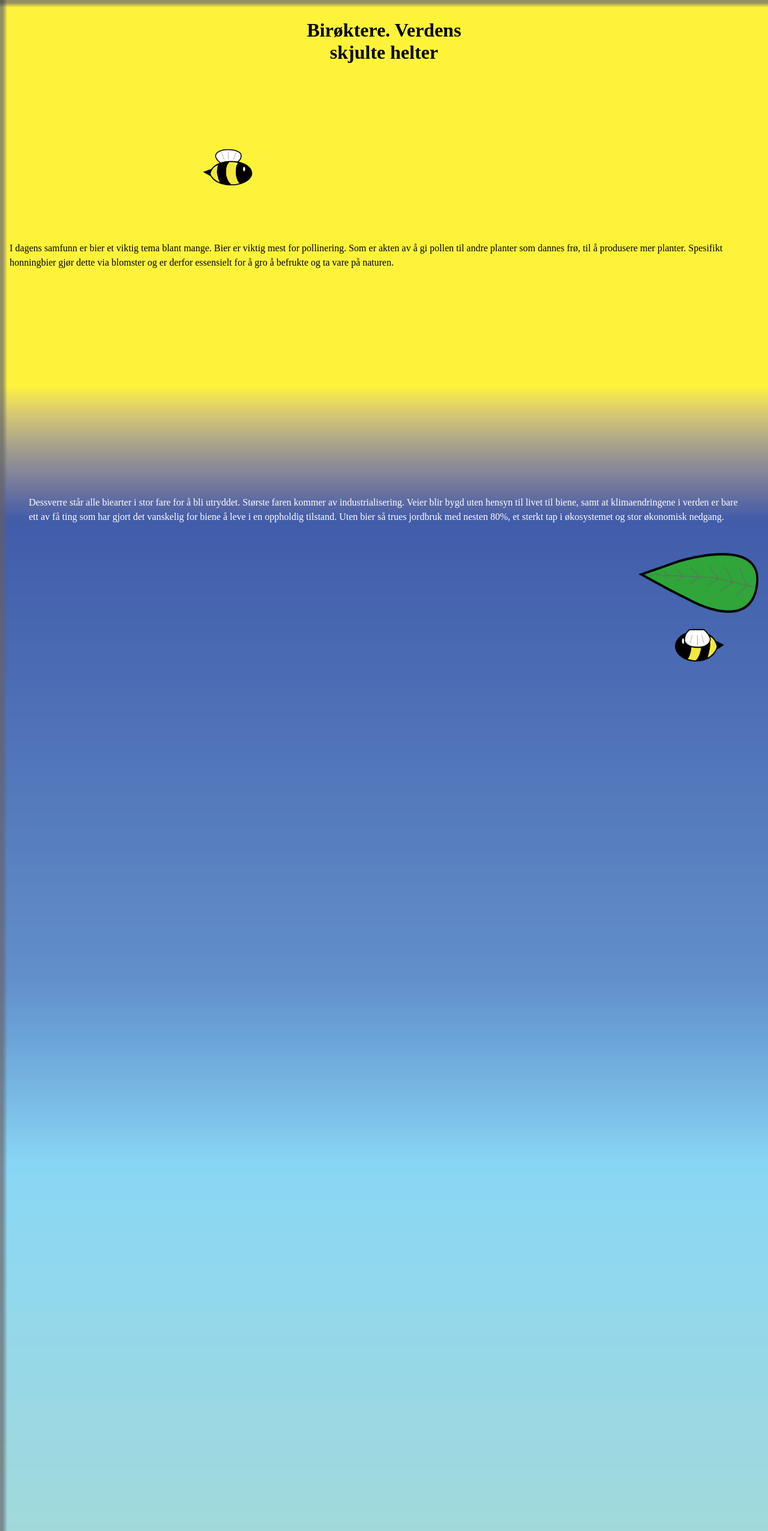
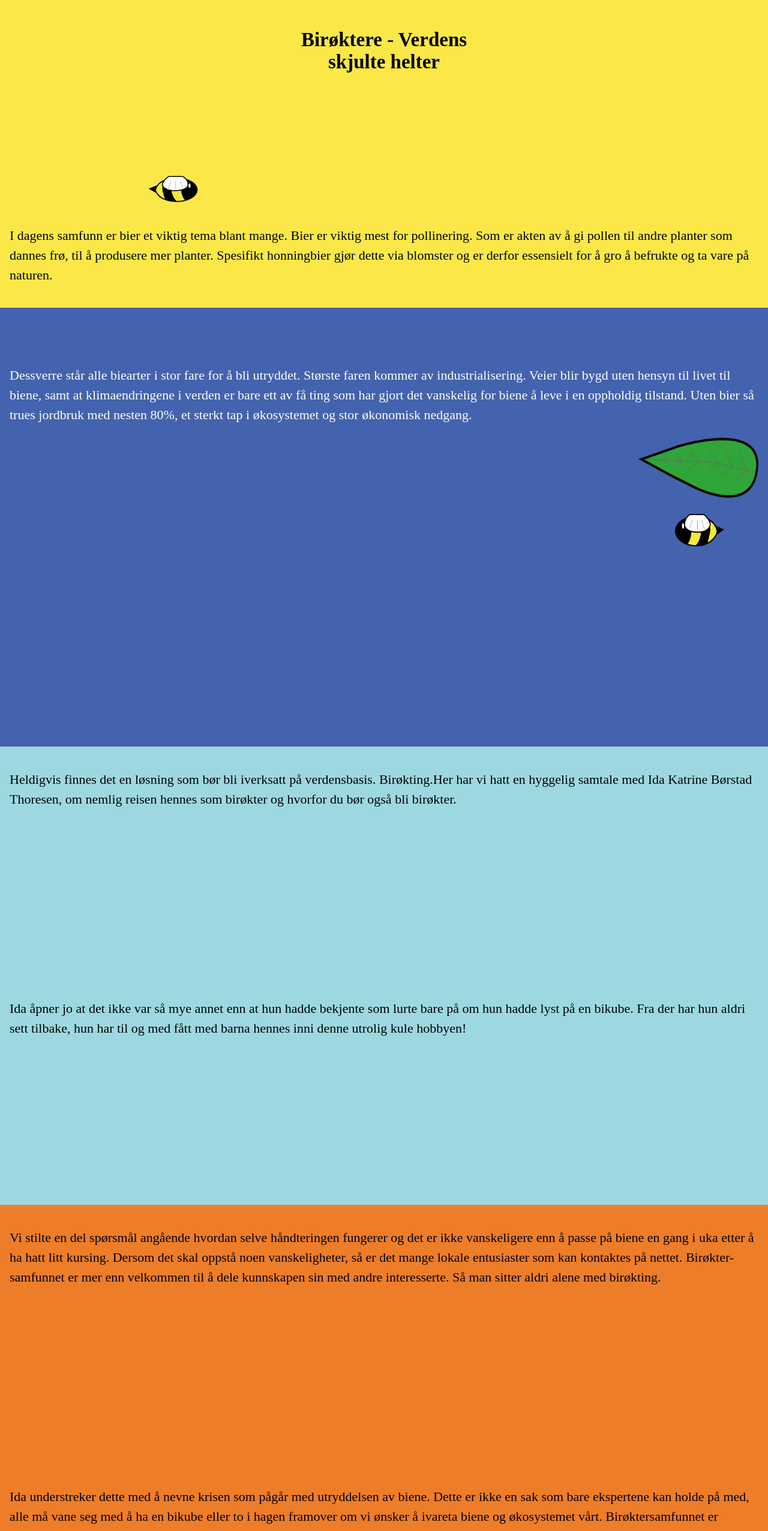
Before and after one commit to Nikola714/Kommunikasjonsdesign2026, a plain HTML site: page bier/index.html in a window 1280 px wide. Shown: the top 2553 px of the page at 60% size. Drawn offline with Linux system fonts and the light colour scheme.

Commit message:
Background for each paragraph
I added a background for each paragraph instead of a single background.

```diff
--- a/bier/css/style.css
+++ b/bier/css/style.css
@@ -1,9 +1,9 @@
 body{
     margin: 0;
     padding: 0;
-    background-image: url(../img/beeBackground.png);
     background-size: cover;
     background-repeat: no-repeat;
+    font-size: 22px;
 }
 
 h1{
@@ -12,11 +12,13 @@ h1{
     margin: 2rem auto;
 }
 
+p{
+  line-height: 1.5;
+}
+
 #første{
     padding: 1rem;
-    height: 200px;
-    margin: 2rem auto;
-    margin-bottom: 10rem;
+    background-color: #fbe848;
 }
 
 
@@ -58,14 +60,15 @@ h1{
 
 #andre{
     padding: 1rem;
-    height: 2500px;
+    height: 700px;
     display: flex;
     flex-direction: column;
+    background-color: #4463ae;
 }
 
 #andre p{
+  margin-top: 5rem;
     color: #fff;
-    padding: 2rem;
 }
 
 #bland{
@@ -91,6 +94,29 @@ h1{
 
 
 
-p{
-  line-height: 1.5;
+.tredje{
+  padding: 1rem;
+  height: 350px;
+  background-color: #9dd8e0;
 }
+
+.fjerde{
+    padding: 1rem;
+    background-color: #ee7d29;
+    height: 400px;
+}
+
+.femte{
+    padding: 1rem;
+    background-color: #fbe848;
+}
+
+#blomster-for-bie{
+  background-color: #fbe848;
+  margin: 0;
+  padding: 0;
+}
+
+#blomster{
+  width: 400px;
+}
--- a/bier/index.html
+++ b/bier/index.html
@@ -8,7 +8,8 @@
     <title>Bier</title>
 </head>
 <body>
-    <h1>Birøktere. Verdens skjulte helter</h1>
+    <section id="første">
+        <h1>Birøktere - Verdens skjulte helter</h1>
         <div class="bie-animasjon_top_vindu">
             <img
                 class="bie-animasjon_top"
@@ -18,9 +19,10 @@
         </div>
 
         <!-- Første delen -->
-    <article id="første">
+        <article>
             <p>I dagens samfunn er bier et viktig tema blant mange. Bier er viktig mest for pollinering. Som er akten av å gi pollen til andre planter som dannes frø, til å produsere mer planter. Spesifikt honningbier gjør dette via blomster og er derfor essensielt for å gro å befrukte og ta vare på naturen.</p>
         </article>
+    </section>
 
     <!-- Andre delen -->
     <article id="andre">
@@ -55,62 +57,66 @@
     </article>
 
     <!-- Tredje delen -->
-    <article id="tredje">
+    <article class="tredje">
         <p>
             Heldigvis finnes det en løsning som bør bli iverksatt på verdensbasis. Birøkting.Her har vi hatt en hyggelig samtale med Ida Katrine Børstad Thoresen, om nemlig reisen hennes som birøkter og hvorfor du bør også bli birøkter.
         </p>
-        <div class="bie-animasjon_tredje_vindu is-paused">
+        <!-- <div class="bie-animasjon_tredje_vindu is-paused">
             <img
                 class="bie-animasjon_tredje"
                 src="./img/img1.png"
                 alt="Animasjon av en bie som flyr"
             />
-        </div>
+        </div> -->
     </article>
 
     <!-- Fjerde delen -->
-    <article id="fjerde">
+    <article class="tredje">
         <p>
             Ida åpner jo at det ikke var så mye annet enn at hun hadde bekjente som lurte bare på om hun hadde lyst på en bikube. Fra der har hun aldri sett tilbake, hun har til og med fått med barna hennes inni denne utrolig kule hobbyen!
 </p>
     </article>
 
     <!-- Femte delen -->
-    <article id="femte">
+    <article class="fjerde">
         <p>
             Vi stilte en del spørsmål angående hvordan selve håndteringen fungerer og det er ikke vanskeligere enn å passe på biene en gang i uka etter å ha hatt litt kursing. Dersom det skal oppstå noen vanskeligheter, så er det mange lokale entusiaster som kan kontaktes på nettet. Birøkter-samfunnet er mer enn velkommen til å dele kunnskapen sin med andre interesserte. Så man sitter aldri alene med birøkting.
         </p>
     </article>
 
-    <article id="sjette">
+    <article class="fjerde">
         <p>
             Ida understreker dette med å nevne krisen som pågår med utryddelsen av biene. Dette er ikke en sak som bare ekspertene kan holde på med, alle må vane seg med å ha en bikube eller to i hagen framover om vi ønsker å ivareta biene og økosystemet vårt. Birøktersamfunnet er allerede stort, men det kan og bør bli større.
         </p>
     </article>
 
-    <article id="syvende">
+    <article class="femte">
         <p>
             Den eneste ulempen med å bli birøkter kan være en litt skremmende inngangspris. Man bruker godt 10.000 kroner om ikke mer for å starte birøkter-reisen. Etter denne kostnaden går man etterhvert i pluss, på grunn av all honningen man kan eventuelt selge eller eventuelt beholde for seg selv.
             Ida røper selv at hun får 100kg med honning selv som hun selger eller bytter med andre birøktere i området.
         </p>
     </article>
 
-    <article id="åttende">
+    <article class="femte">
         <p>
             Biene er i fare, det er ikke noe tvil om det. Med det vi har lagt ut her så er det ingen grunn til å ikke starte å være birøkter. Hvis vi skal ha en fremtid med et vidunderlig økosystem, så er det viktig at alle starter å bli birøktere. Man trenger ikke å ha en gård for å håndtere bier og i Ida sine egne ord: “Bare prøv, hva er det verste som kan skje?”.
         </p>
     </article>
 
 
-    <article id="niende">
+    <article class="femte">
         <p>
             Om vi bare kan bidra med å ha en bikube i hagen og vi alle jobber sammen, kan vi alle redde verden sammen.
         </p>
     </article>
 
+    <section id="blomster-for-bie">
+        <img id="blomster" src="./img/blomster.png" alt="Bilde av blomster">
+
+    </section>
+
 
     <script src="javaScript/bierAnimasjon.js"></script>
 
-
 </body>
 </html>
```
Lines whose indentation alone changed are shown as unchanged.
